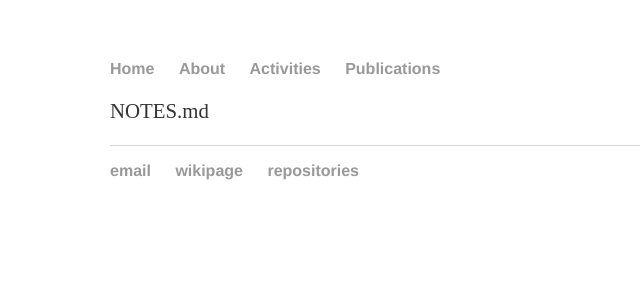
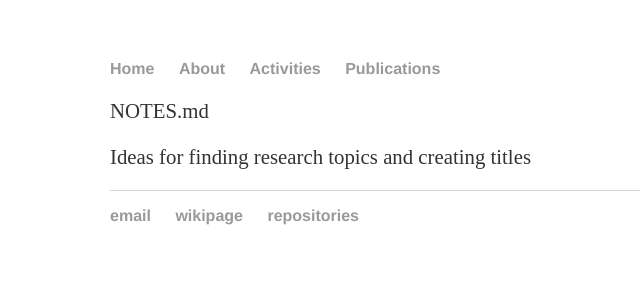
Before and after one commit to cleberjamaral/cleberjamaral.github.io, a Jekyll site: the page built from NOTES.md, in a window 1280 px wide. Shown: the top 300 px of the page, without its empty margins (82-722 px from the left). Built offline with Jekyll 4.4.1, drawn with Linux system fonts in a browser that asks for light colours; our own code applies the rules of GitHub Pages for plain Markdown files.

Commit message:
NOTES.md updated from https://stackedit.io/

```diff
--- a/NOTES.md
+++ b/NOTES.md
@@ -1,6 +1,7 @@
 NOTES.md
 
-
+Ideas for finding research topics and creating titles
 <!--stackedit_data:
-eyJoaXN0b3J5IjpbLTQ3NDc0NDA5MiwtMjA4ODc0NjYxMl19
+eyJoaXN0b3J5IjpbLTE3NTIxNzA5NTYsLTQ3NDc0NDA5MiwtMj
+A4ODc0NjYxMl19
 -->
```
